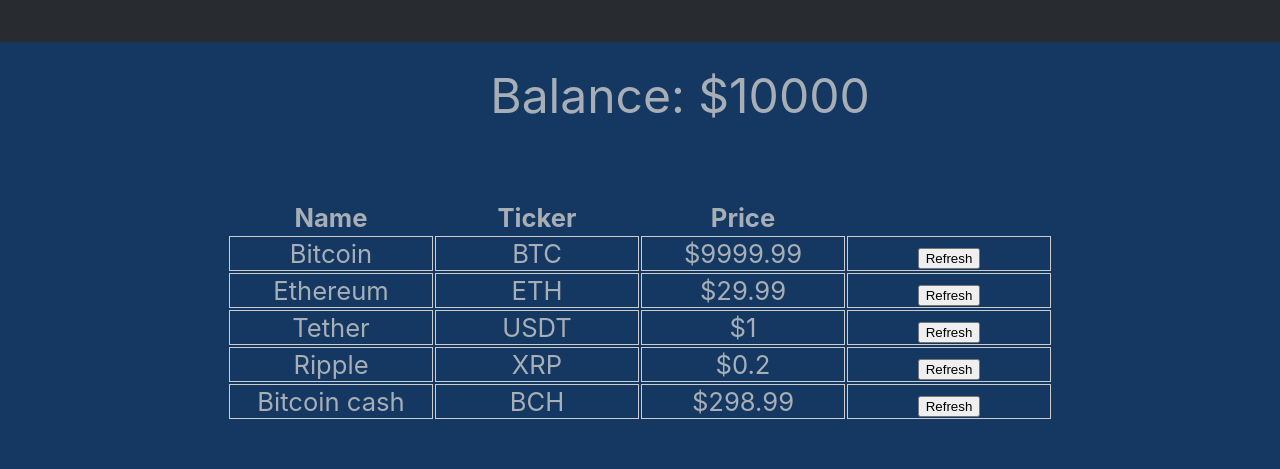
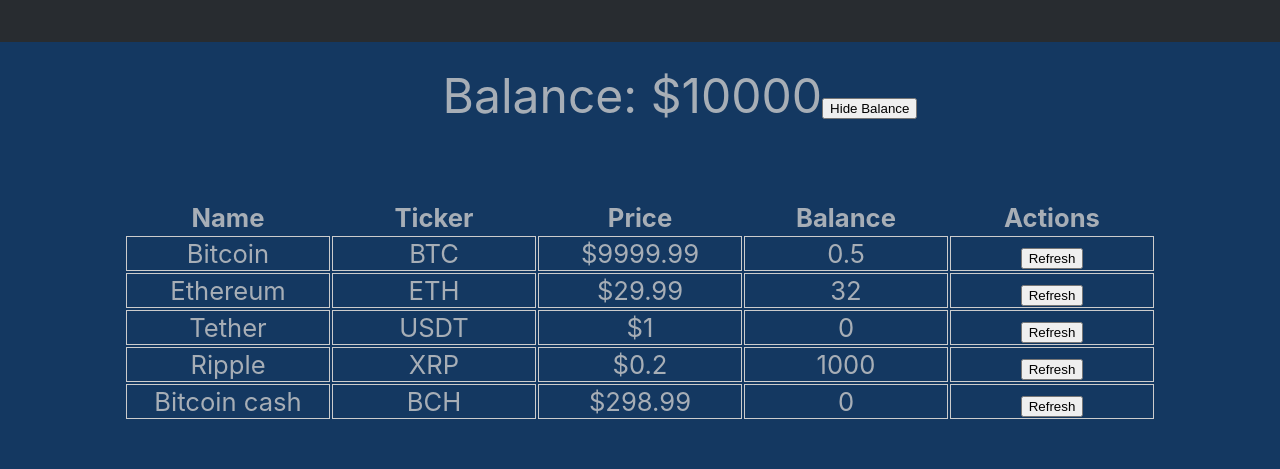
Before and after one commit to traderramos/Coin-exchange, a React (Create React App) app: page / in a window 1280 px wide. Shown: the part 162-631 px from the top of the page. Built offline with nearby package versions, Linux system fonts and the light colour scheme.

Commit message:
class properties

```diff
--- a/src/App.js
+++ b/src/App.js
@@ -13,64 +13,80 @@
 
 
 class App extends React.Component {
-    constructor(props) {
-      super(props);
-      this.state ={
+   /* classProperty = 'value'*/
+    state = {
       balance: 10000,
+      showBalance: true,
       coinData: [
        {
         name: 'Bitcoin',
         ticker:'BTC',
+        balance: 0.5,
         price: 9999.99
        },
        {
         name: 'Ethereum',
         ticker:'ETH',
+        balance: 32.0,
         price: 29.99
        },
        {
         name: 'Tether',
         ticker:'USDT',
+        balance: 0,
         price: 1.0
        },
        {
         name: 'Ripple',
         ticker:'XRP',
+        balance: 1000,
         price: 0.2
        },
        {
         name: 'Bitcoin cash',
         ticker:'BCH',
+        balance: 0,
         price: 298.99
       },
+
     ]
     }
-   this.handleRefresh = this.handleRefresh.bind(this);
+
+    handleBalanceVisibilityChange = () => {
+     this.setState( function(oldState) {
+    return{
+      ...oldState,
+      showBalance: !oldState.showBalance
+       }
+      });
   }
 
-  handleRefresh(valueChangeTicker) {
-   const newCoinData = this.state.coinData.map(function({ticker,name,price}) {
-    let newPrice = price;
-    if( valueChangeTicker === ticker) {
+  handleRefresh= (valueChangeTicker) => {
+   const newCoinData = this.state.coinData.map(function (values) {
+    let newValues ={ ...values};
+    if( valueChangeTicker === values.ticker) {
     const randomPercentage = 0.995 + Math.random() * 0.01;
-    newPrice = newPrice * randomPercentage;
+    newValues.price *= randomPercentage;
    }
-    return {
-      ticker,
-      name,
-      price: newPrice
-   }
+    return  newValues
+
   });
 
-   this.setState({coinData: newCoinData});
+   this.setState({ coinData: newCoinData });
   }
 
     render() {
       return (
     <Div className="App">
       < ExchangeHeader />
-      <AccountBalance amount={this.state.balance} />
-      <CoinList coinData={this.state.coinData} handleRefresh={this.handleRefresh} />
+      <AccountBalance
+      amount={this.state.balance}
+      showBalance={this.state.showBalance}
+      handleBalanceVisibilityChange={this.handleBalanceVisibilityChange}/>
+      <CoinList
+      coinData={this.state.coinData}
+      showBalance={this.state.showBalance}
+      handleRefresh={this.handleRefresh} />
     </Div>
   );
 }
--- a/src/Components/AccountBalance/AccountBalance.jsx
+++ b/src/Components/AccountBalance/AccountBalance.jsx
@@ -10,9 +10,17 @@
 
 export default class AccountBalance extends Component {
     render() {
+        const buttonText= this.props.showBalance ? 'Hide Balance' : 'Show Balance';
+        let content = null;
+        if (this.props.showBalance) {
+           content = <>Balance: ${this.props.amount}</>;
+
+        }
+
         return (
             <Section>
-               Balance: ${this.props.amount}
+               {content}
+               <button onClick={this.props.handleBalanceVisibilityChange}>{buttonText}</button>
             </Section>
         );
     }
--- a/src/Components/Coin/coin.jsx
+++ b/src/Components/Coin/coin.jsx
@@ -8,24 +8,13 @@
 `;
 
 export default class Coin extends Component {
-    constructor(props) {
-        super(props);
-        this.handleClick = this.handleClick.bind(this);
-        }
 
 
-        handleClick(event) {
+        handleClick= (event) => {
         event.preventDefault();
 
         this.props.handleRefresh(this.props.ticker);
-/*
-        const randomPercentage = 0.995 + Math.random() * 0.01;
-        this.setState(function(oldState) {
-            return {
-                price: oldState.price * randomPercentage
-            };
-        });
- */
+
     }
 
      render() {
@@ -34,6 +23,7 @@
                 <Td>{this.props.name}</Td>
                 <Td>{this.props.ticker}</Td>
                 <Td>${this.props.price}</Td>
+                {this.props.showBalance ? <Td>{this.props.balance}</Td> : null}
                 <Td>
                     <form action="#" method="POST">
                         <button onClick={this.handleClick}>Refresh</button>
--- a/src/Components/CoinList/CoinList.jsx
+++ b/src/Components/CoinList/CoinList.jsx
@@ -18,15 +18,19 @@
                <th>Name</th>
                <th>Ticker</th>
                <th>Price</th>
+               {this.props.showBalance ? <th>Balance</th>: null}
+               <th>Actions</th>
              </tr>
           </thead>
            <tbody>
              {
-               this.props.coinData.map(({ name,ticker,price}) =>
+               this.props.coinData.map(({ name, ticker, price, balance}) =>
                  <Coin key={ticker}
                        handleRefresh={this.props.handleRefresh}
                        name={name}
                        ticker={ticker}
+                       showBalance={this.props.showBalance}
+                       balance={balance}
                        price={price}/>
                )
              }
```
Lines whose indentation alone changed are shown as unchanged.
